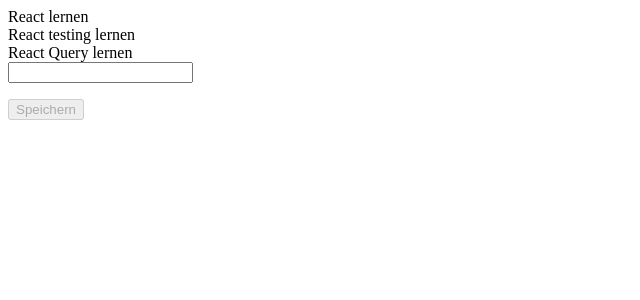
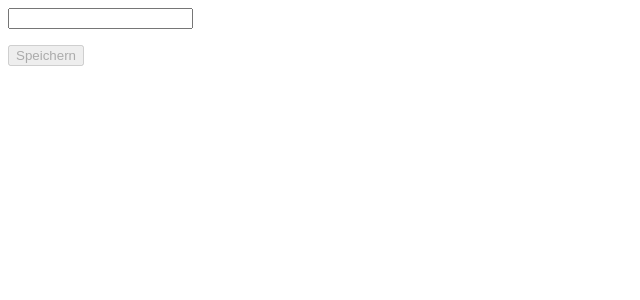
Before and after one commit to SuoraGmbH/react-camp-2024-10, a React (Vite) app: page / in a window 1280 px wide. Shown: the top 300 px of the page, without its empty margins (0-640 px from the left). Built offline with nearby package versions, Linux system fonts and the light colour scheme.

Commit message:
Initialize with empty array & generic type for state

```diff
--- a/src/App.tsx
+++ b/src/App.tsx
@@ -1,32 +1,11 @@
 import * as React from "react";
 import TimeEntryForm from "./components/TimeEntryForm.tsx";
 import TimeEntryList from "./components/TimeEntryList.tsx";
+import { useState } from "react";
 import TimeEntry from "./domain/TimeEntry.ts";
-import { useState } from "react";
 
 const App: React.FunctionComponent = () => {
-  const initialTimeEntries: TimeEntry[] = [
-    {
-      id: "ecf06450-2cf7-4ce9-adf6-7263e3027422",
-      comment: "React lernen",
-      start: new Date(),
-      end: new Date(),
-    },
-    {
-      id: "ecf06450-2cf7-4ce9-adf8-7263e3027422",
-      comment: "React testing lernen",
-      start: new Date(),
-      end: new Date(),
-    },
-    {
-      id: "ecf06450-2cf7-3ce9-adf6-7263e3027422",
-      comment: "React Query lernen",
-      start: new Date(),
-      end: new Date(),
-    },
-  ];
-
-  const [timeEntries, setTimeEntries] = useState(initialTimeEntries);
+  const [timeEntries, setTimeEntries] = useState<TimeEntry[]>([]);
 
   return (
     <>
```
